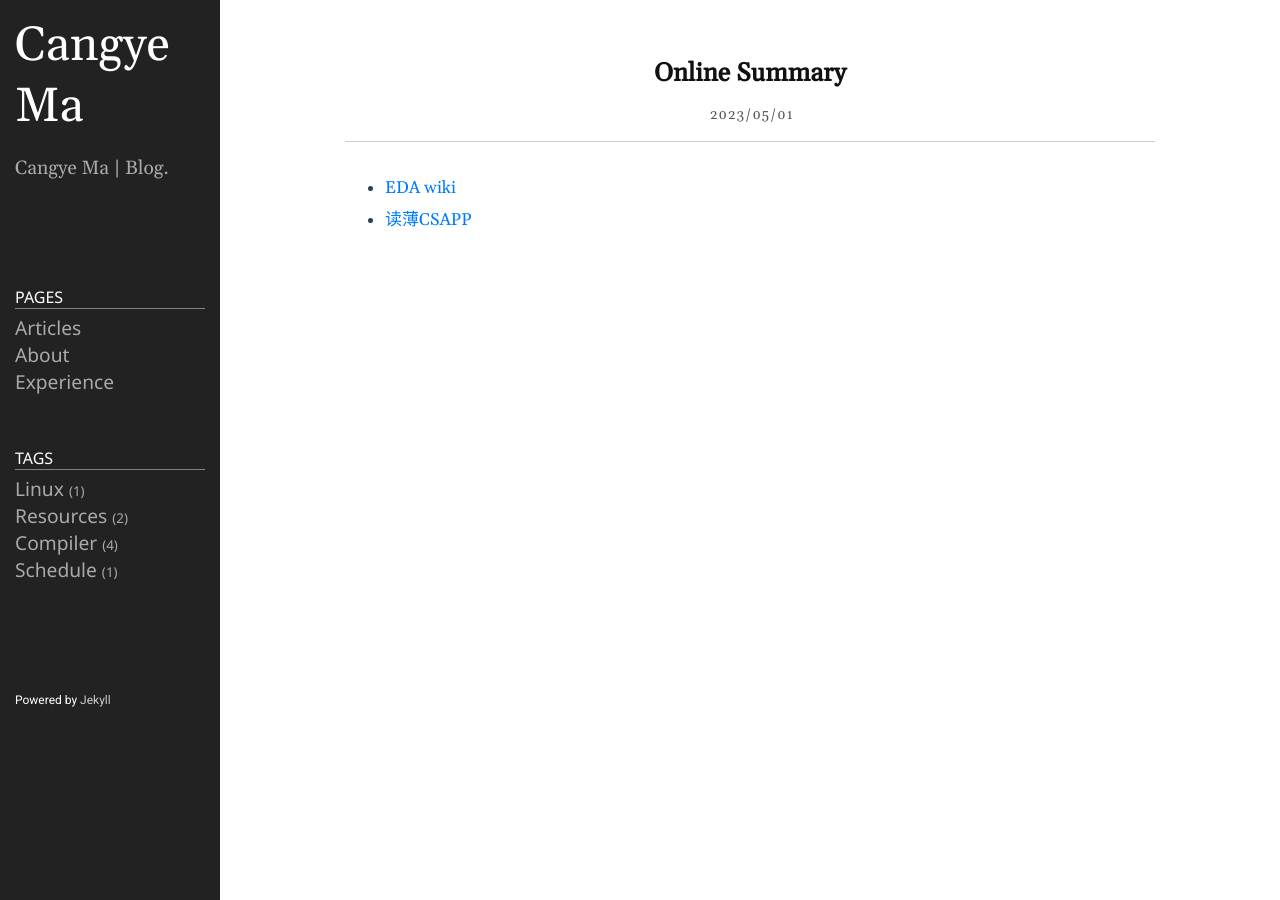
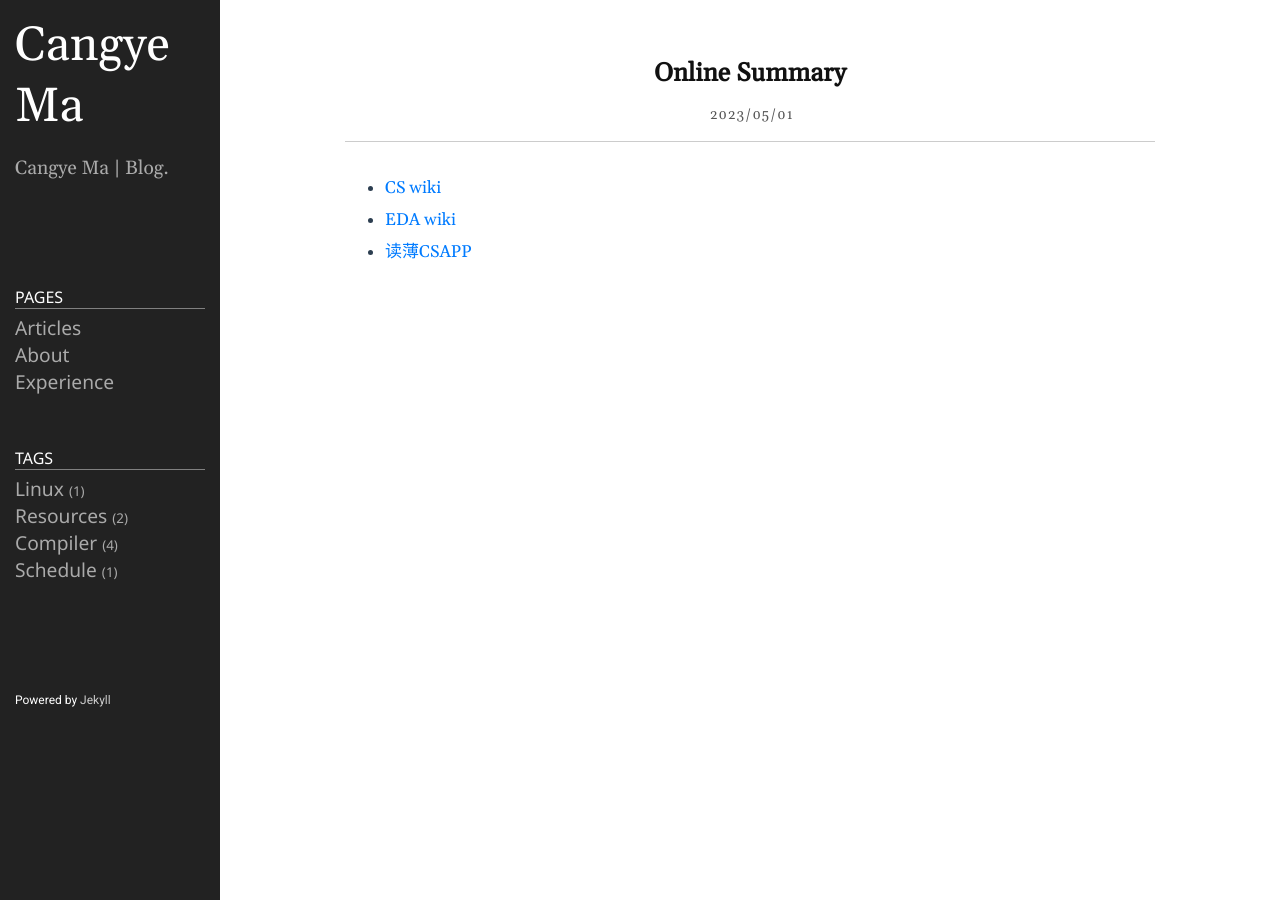
Before and after one commit to cangye-ma/cangye-ma.github.io, a Jekyll site: the page built from _posts/2023-05-01-Online-Summary.md, in a window 1280 px wide. Built offline with Jekyll 4.4.1, drawn with Linux system fonts in a browser that asks for light colours.

Commit message:
add new source

```diff
--- a/_posts/2023-05-01-Online-Summary.md
+++ b/_posts/2023-05-01-Online-Summary.md
@@ -4,5 +4,6 @@ title: Online Summary
 date: 2023-05-01 18:25:30 +0800
 category: Resources
 ---
+- [CS wiki](https://csdiy.wiki/)
 - [EDA wiki](https://openbelt.org.cn/wiki/)
 - [读薄CSAPP](https://wdxtub.com/csapp/thin-csapp-0/2016/04/16/)
```
